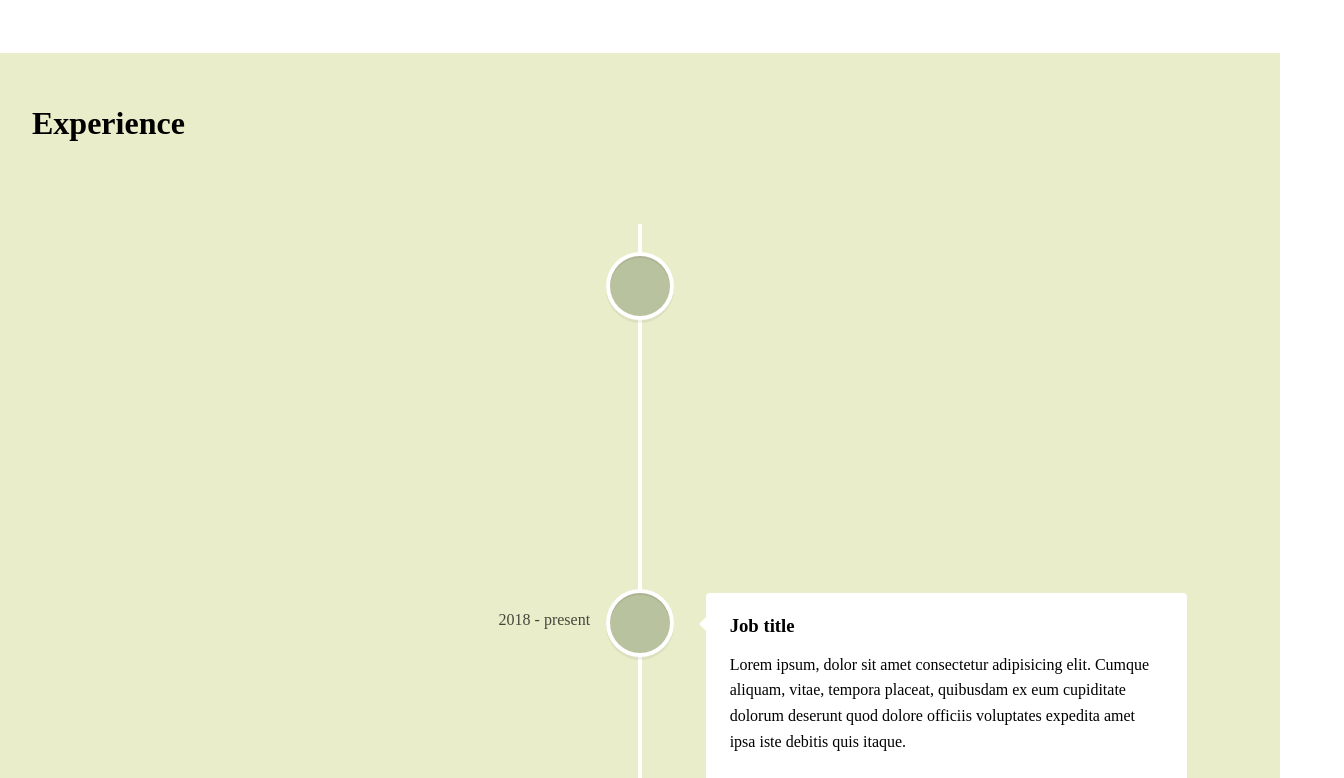
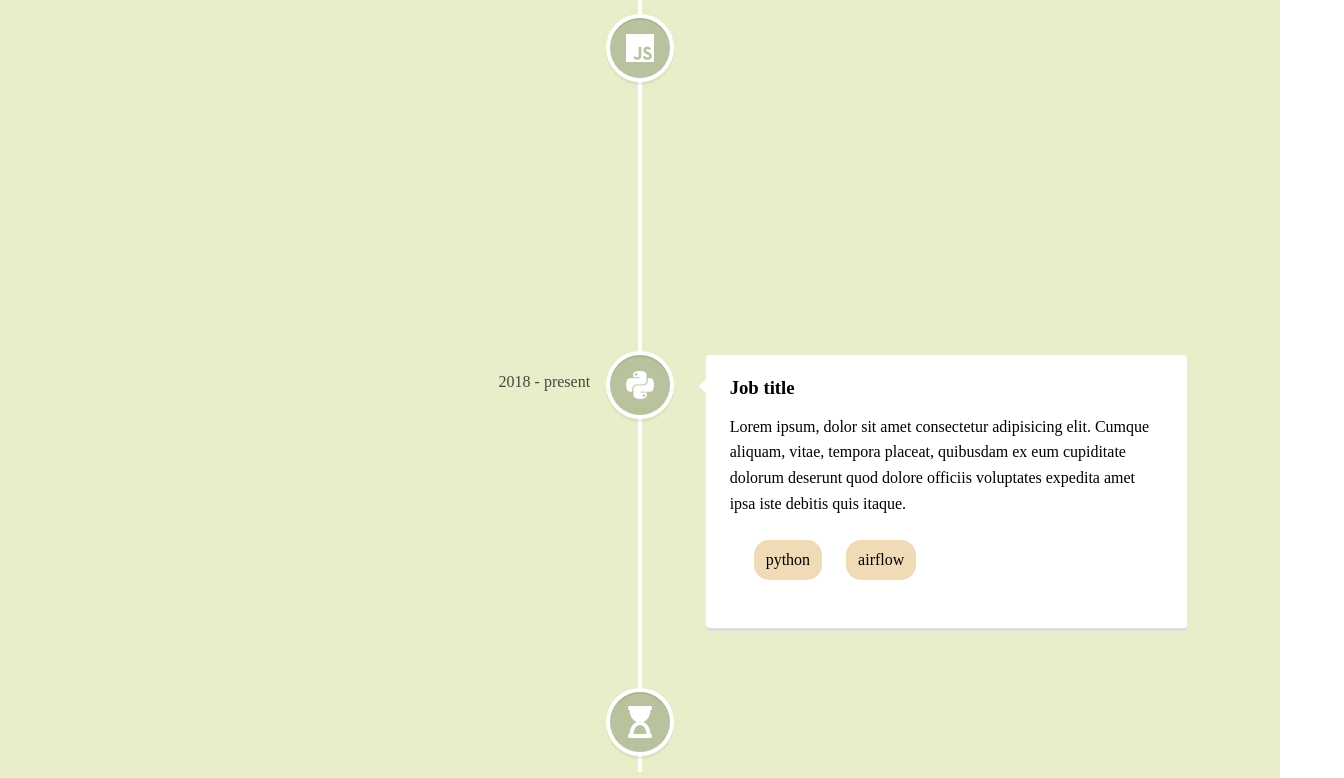
Before and after one commit to DeltaLF/portfolio, a React (Create React App) app: page / in a window 1280 px wide. Shown: the part 1342-2120 px from the top of the page, 1344 px wide, since content can reach past the window. Built offline with nearby package versions, Linux system fonts and the light colour scheme; some icons are missing.

Commit message:
experience updated

```diff
--- a/src/components/App.css
+++ b/src/components/App.css
@@ -127,6 +127,18 @@ table {
   border-spacing: 0;
 }
 
+h1,
+h2,
+h3,
+h4,
+h5 {
+  margin: 0;
+  padding: 0;
+  border: 0;
+  width: 100%;
+  vertical-align: baseline;
+}
+
 ol {
   display: -webkit-box;
   display: -ms-flexbox;
@@ -147,4 +159,17 @@ ol li {
 strong {
   font-size: 2rem;
 }
+
+span {
+  display: -webkit-box;
+  display: -ms-flexbox;
+  display: flex;
+  -webkit-box-align: center;
+      -ms-flex-align: center;
+          align-items: center;
+  -webkit-box-pack: center;
+      -ms-flex-pack: center;
+          justify-content: center;
+  font-size: 2em;
+}
 /*# sourceMappingURL=App.css.map */
--- a/src/components/App.scss
+++ b/src/components/App.scss
@@ -122,6 +122,18 @@ table {
   border-spacing: 0;
 }
 
+h1,
+h2,
+h3,
+h4,
+h5 {
+  margin: 0;
+  padding: 0;
+  border: 0;
+
+  width: 100%;
+  vertical-align: baseline;
+}
 // h1 {
 //   font-size: 3rem;
 //   margin-bottom: 2rem;
@@ -142,6 +154,13 @@ strong {
   font-size: 2rem;
 }
 
+span {
+  display: flex;
+  align-items: center;
+  justify-content: center;
+  font-size: 2em;
+}
+
 // .experience-icon {
 //   font-size: 200%;
 
--- a/src/components/experience/Experience.css
+++ b/src/components/experience/Experience.css
@@ -5,7 +5,9 @@
 
 #experience-main .experience-header {
   width: 100%;
-  padding: 2rem;
+  display: -webkit-box;
+  display: -ms-flexbox;
+  display: flex;
 }
 
 #experience-main .experience-body {
--- a/src/components/experience/Experience.js
+++ b/src/components/experience/Experience.js
@@ -9,27 +9,25 @@ import { experience } from "./../../portfolio";
 
 class Experience extends React.Component {
   renderVerticalTimelineElement() {
-    return experience.map(({ date, title, jobDesc, skillList }) => {
+    return experience.map(({ date, title, jobDesc, skillList, icon }) => {
       return (
         <VerticalTimelineElement
           className="vertical-timeline-element--work"
-          // contentStyle={{ background: "rgb(33, 150, 243)", color: "#fff" }}
-          // contentArrowStyle={{
-          //   borderRight: "7px solid  rgb(33, 150, 243)",
-          // }}
           date={date}
           iconStyle={{ background: "#B9C29E", color: "#fff" }}
-          // icon={}
-          // icon={<WorkIcon />}
+          icon={<i className={icon}></i>}
         >
           <h3 className="vertical-timeline-element-title"> {title}</h3>
 
           <p> {jobDesc}</p>
           <ol>
             {skillList.map((skill) => {
+              console.log(title + skill);
               return (
-                <li>
-                  <div className="expSkill">{skill}</div>{" "}
+                <li key={title + skill}>
+                  <div className="expSkill" key={title + skill}>
+                    {skill}
+                  </div>{" "}
                 </li>
               );
             })}
@@ -49,10 +47,11 @@ class Experience extends React.Component {
           <VerticalTimeline>
             {this.renderVerticalTimelineElement()}
             <VerticalTimelineElement
-              iconStyle={{ background: "#B9C29E", color: "#fff" }}
-              // icon={
-              //   // <i className="fas fa-hourglass-start mx-auto experience-icon"></i>
-              // }
+              iconStyle={{
+                background: "#B9C29E",
+                color: "#fff",
+              }}
+              icon={<i className="fas fa-hourglass-start mx-auto"></i>}
             />
           </VerticalTimeline>
         </div>
--- a/src/components/experience/Experience.scss
+++ b/src/components/experience/Experience.scss
@@ -3,7 +3,8 @@
   background-color: #e9edc9;
   .experience-header {
     width: 100%;
-    padding: 2rem;
+    display: flex;
+    //  padding: 2rem 0 0 2rem;
   }
   .experience-body {
     width: 100;
--- a/src/portfolio.js
+++ b/src/portfolio.js
@@ -21,6 +21,7 @@ const experience = [
   {
     date: "2021 - present",
     title: "Job titleII",
+    icon: "fab fa-js",
     jobDesc:
       "     Lorem ipsum, dolor sit amet consectetur adipisicing elit. Cumque aliquam, vitae, tempora placeat, quibusdam ex eum cupiditate dolorum deserunt quod dolore officiis voluptates expedita amet ipsa iste debitis quis itaque.",
     skillList: ["javascript", "react", "html", "css"],
@@ -28,6 +29,7 @@ const experience = [
   {
     date: "2018 - present",
     title: "Job title",
+    icon: "fab fa-python",
     jobDesc:
       "     Lorem ipsum, dolor sit amet consectetur adipisicing elit. Cumque aliquam, vitae, tempora placeat, quibusdam ex eum cupiditate dolorum deserunt quod dolore officiis voluptates expedita amet ipsa iste debitis quis itaque.",
     skillList: ["python", "airflow"],
```
Also changed, not shown: 2 other files (tests, documents, lock files or other folders).
